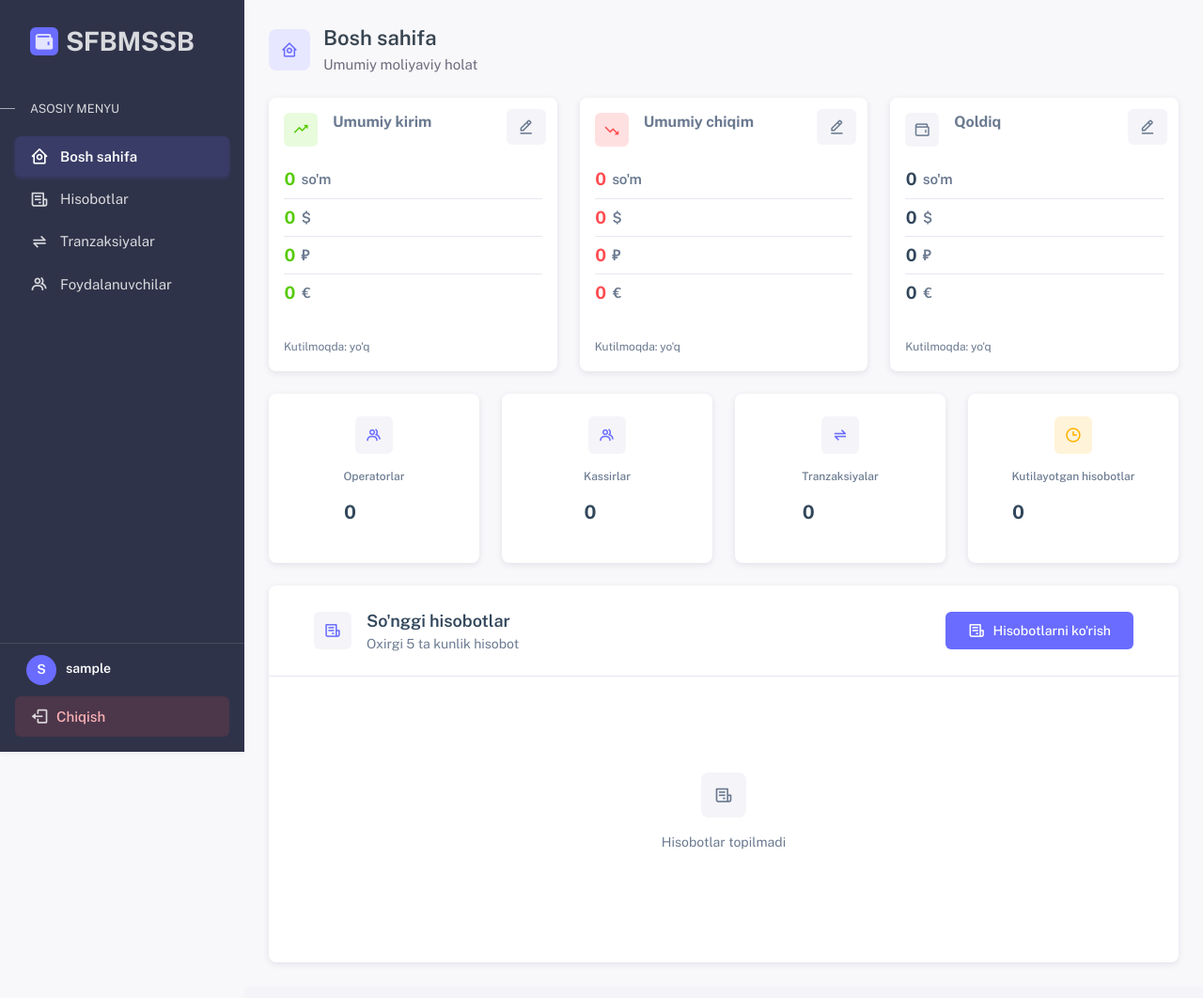
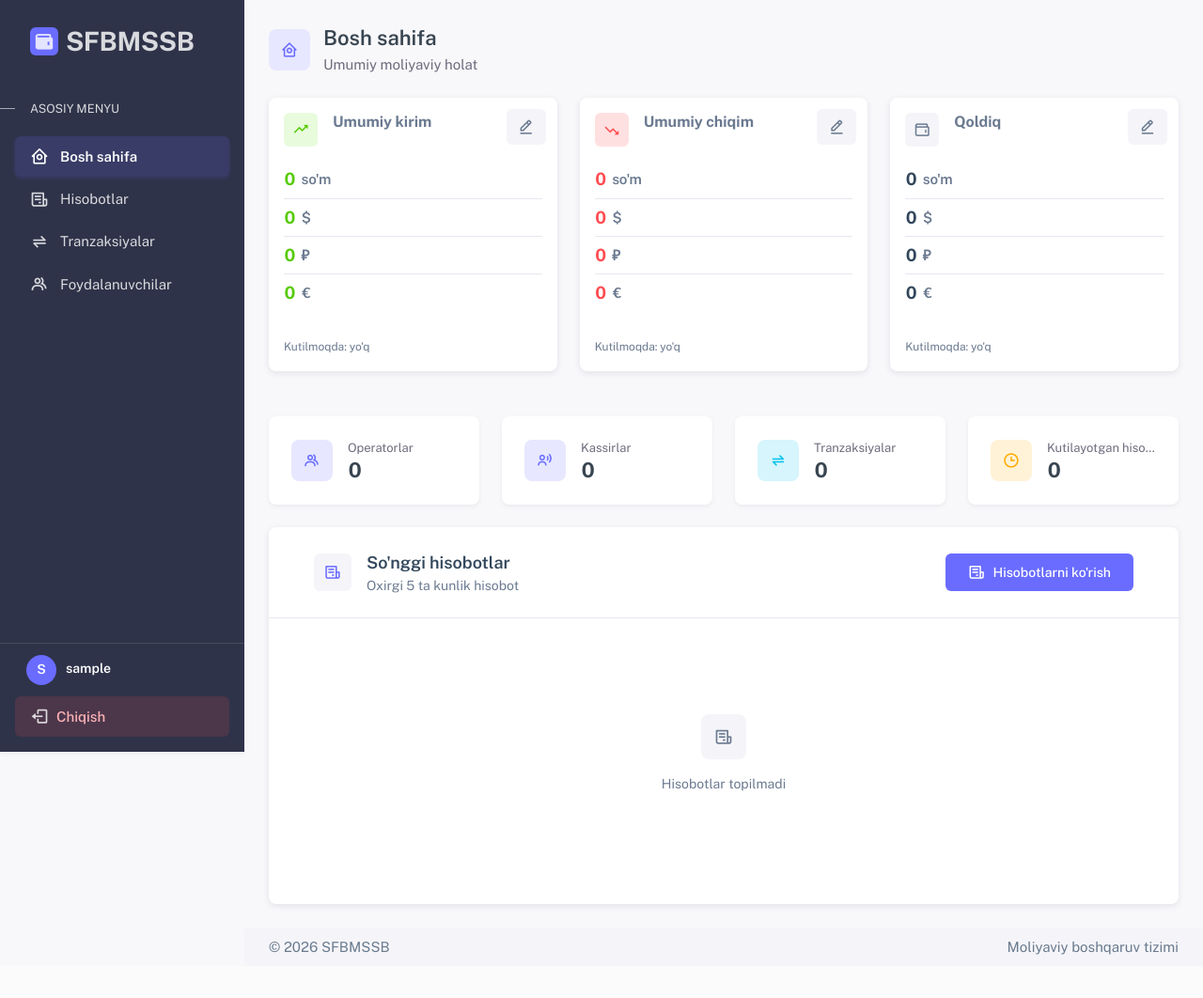
Before and after one commit to clashcoocac-cyber/finance, a Django app: page /dashboard/boss/ in a window 1280 px wide. Shown: the top 1062 px of the page at 94% size. After the commit the page ends 1016 px from the top, so only its background shows below. Run offline with Django 4.2, Linux system fonts and the light colour scheme; the visitor is signed in with stand-in values (Sample User, id 1); data comes from the database, SQL or seed files in the repository; data that the repository does not hold is empty; some libraries are stand-ins or nearby versions; some web fonts are replaced.

Commit message:
fix: KPI card layout, filter bar sizing, orphaned report chips
- Boss dashboard's KPI cards put Tailwind's `flex` on the element that
  also carries Bootstrap's `.card`, whose `flex-direction: column` won —
  so they rendered stacked and centred instead of icon-beside-text.
  Rebuilt on a Bootstrap row with the layout on .card-body.
- The filter bar sized every control equally, so the date range value
  truncated to "2026-09-02 to 2026-0". Now a Bootstrap row where the
  range gets ~2x width, and the date field uses .input-group-merge for
  its calendar icon rather than an absolutely-placed one.
- Report count chips floated loose on the page background between two
  cards; moved them into the page heading.

Co-Authored-By: Claude Opus 5 <noreply@anthropic.com>
Claude-Session: https://claude.ai/code/session_01ELD6hteTV6TXqvBvAzbjnE

```diff
--- a/static/sneat/finance.css
+++ b/static/sneat/finance.css
@@ -976,3 +976,58 @@ body {
 .table > :not(caption) > * > * {
   color: #4a4658;
 }
+
+/* ---------------------------------------------------------------------------
+   KPI cards (small icon + label + count)
+   Bootstrap's .card is `display:flex; flex-direction:column`, so putting
+   Tailwind's `flex` on the card itself stacked and centred these instead of
+   laying them out in a row. Layout now lives on .card-body.
+   --------------------------------------------------------------------------- */
+.finance-kpi-icon {
+  display: inline-flex;
+  align-items: center;
+  justify-content: center;
+  width: 2.75rem;
+  height: 2.75rem;
+  flex: 0 0 auto;
+  border-radius: 0.5rem;
+  font-size: 1.375rem;
+}
+
+.finance-kpi-icon-brand   { background: rgba(105, 108, 255, 0.16); color: #696cff; }
+.finance-kpi-icon-info    { background: rgba(3, 195, 236, 0.16);   color: #03c3ec; }
+.finance-kpi-icon-warning { background: rgba(255, 171, 0, 0.16);   color: #ffab00; }
+
+.finance-kpi-label {
+  display: block;
+  font-size: 0.8125rem;
+  color: #6f6b7d;
+  white-space: nowrap;
+  overflow: hidden;
+  text-overflow: ellipsis;
+}
+
+.finance-kpi-value {
+  display: block;
+  font-size: 1.375rem;
+  font-weight: 700;
+  line-height: 1.2;
+  color: #384551;
+  font-variant-numeric: tabular-nums;
+}
+
+/* Count badges shown beside a page title. */
+.finance-count-badge {
+  display: inline-flex;
+  align-items: center;
+  gap: 0.375rem;
+  font-size: 0.8125rem;
+  padding: 0.4375rem 0.75rem;
+  border-radius: 50rem;
+}
+
+/* Sneat uppercases badges; count badges beside a title read as shouting. */
+.finance-count-badge {
+  text-transform: none;
+  letter-spacing: 0;
+}
--- a/templates/dashboard/boss.html
+++ b/templates/dashboard/boss.html
@@ -39,41 +39,49 @@
     </div>
 
     <!-- System stats -->
-    <div class="grid grid-cols-2 lg:grid-cols-4 gap-4">
-        <div class="card rounded-lg p-4 flex items-center gap-3" style="background: var(--color-surface);">
-            <span class="flex items-center justify-center w-10 h-10 rounded-md shrink-0" style="background: var(--color-surface-muted); color: var(--color-brand);">
-                <i class="bx bx-group"></i>
-            </span>
-            <div class="min-w-0">
-                <p class="text-xs font-medium truncate" style="color: var(--color-text-muted);">Operatorlar</p>
-                <p class="text-xl font-bold money" style="color: var(--color-text);">{{ operator_count }}</p>
+    <div class="row g-4 mb-4">
+        <div class="col-6 col-lg-3">
+            <div class="card h-100">
+                <div class="card-body d-flex align-items-center gap-3">
+                    <span class="finance-kpi-icon finance-kpi-icon-brand"><i class="bx bx-group"></i></span>
+                    <div class="min-w-0">
+                        <span class="finance-kpi-label">Operatorlar</span>
+                        <span class="finance-kpi-value">{{ operator_count }}</span>
+                    </div>
+                </div>
             </div>
         </div>
-        <div class="card rounded-lg p-4 flex items-center gap-3" style="background: var(--color-surface);">
-            <span class="flex items-center justify-center w-10 h-10 rounded-md shrink-0" style="background: var(--color-surface-muted); color: var(--color-brand);">
-                <i class="bx bx-group"></i>
-            </span>
-            <div class="min-w-0">
-                <p class="text-xs font-medium truncate" style="color: var(--color-text-muted);">Kassirlar</p>
-                <p class="text-xl font-bold money" style="color: var(--color-text);">{{ cashier_count }}</p>
+        <div class="col-6 col-lg-3">
+            <div class="card h-100">
+                <div class="card-body d-flex align-items-center gap-3">
+                    <span class="finance-kpi-icon finance-kpi-icon-brand"><i class="bx bx-user-voice"></i></span>
+                    <div class="min-w-0">
+                        <span class="finance-kpi-label">Kassirlar</span>
+                        <span class="finance-kpi-value">{{ cashier_count }}</span>
+                    </div>
+                </div>
             </div>
         </div>
-        <div class="card rounded-lg p-4 flex items-center gap-3" style="background: var(--color-surface);">
-            <span class="flex items-center justify-center w-10 h-10 rounded-md shrink-0" style="background: var(--color-surface-muted); color: var(--color-brand);">
-                <i class="bx bx-transfer-alt"></i>
-            </span>
-            <div class="min-w-0">
-                <p class="text-xs font-medium truncate" style="color: var(--color-text-muted);">Tranzaksiyalar</p>
-                <p class="text-xl font-bold money" style="color: var(--color-text);">{{ transaction_count }}</p>
+        <div class="col-6 col-lg-3">
+            <div class="card h-100">
+                <div class="card-body d-flex align-items-center gap-3">
+                    <span class="finance-kpi-icon finance-kpi-icon-info"><i class="bx bx-transfer-alt"></i></span>
+                    <div class="min-w-0">
+                        <span class="finance-kpi-label">Tranzaksiyalar</span>
+                        <span class="finance-kpi-value">{{ transaction_count }}</span>
+                    </div>
+                </div>
             </div>
         </div>
-        <div class="card rounded-lg p-4 flex items-center gap-3" style="background: var(--color-surface);">
-            <span class="flex items-center justify-center w-10 h-10 rounded-md shrink-0" style="background: var(--color-pending-bg); color: var(--color-pending);">
-                <i class="bx bx-time"></i>
-            </span>
-            <div class="min-w-0">
-                <p class="text-xs font-medium truncate" style="color: var(--color-text-muted);">Kutilayotgan hisobotlar</p>
-                <p class="text-xl font-bold money" style="color: var(--color-text);">{{ pending_reports_count }}</p>
+        <div class="col-6 col-lg-3">
+            <div class="card h-100">
+                <div class="card-body d-flex align-items-center gap-3">
+                    <span class="finance-kpi-icon finance-kpi-icon-warning"><i class="bx bx-time"></i></span>
+                    <div class="min-w-0">
+                        <span class="finance-kpi-label">Kutilayotgan hisobotlar</span>
+                        <span class="finance-kpi-value">{{ pending_reports_count }}</span>
+                    </div>
+                </div>
             </div>
         </div>
     </div>
```
Also changed, not shown: templates/partials/_date_range_input.html (+4 -5 lines), templates/partials/_filter_bar.html (+14 -15 lines), templates/reports/boss_reports.html (+8 -11 lines).
